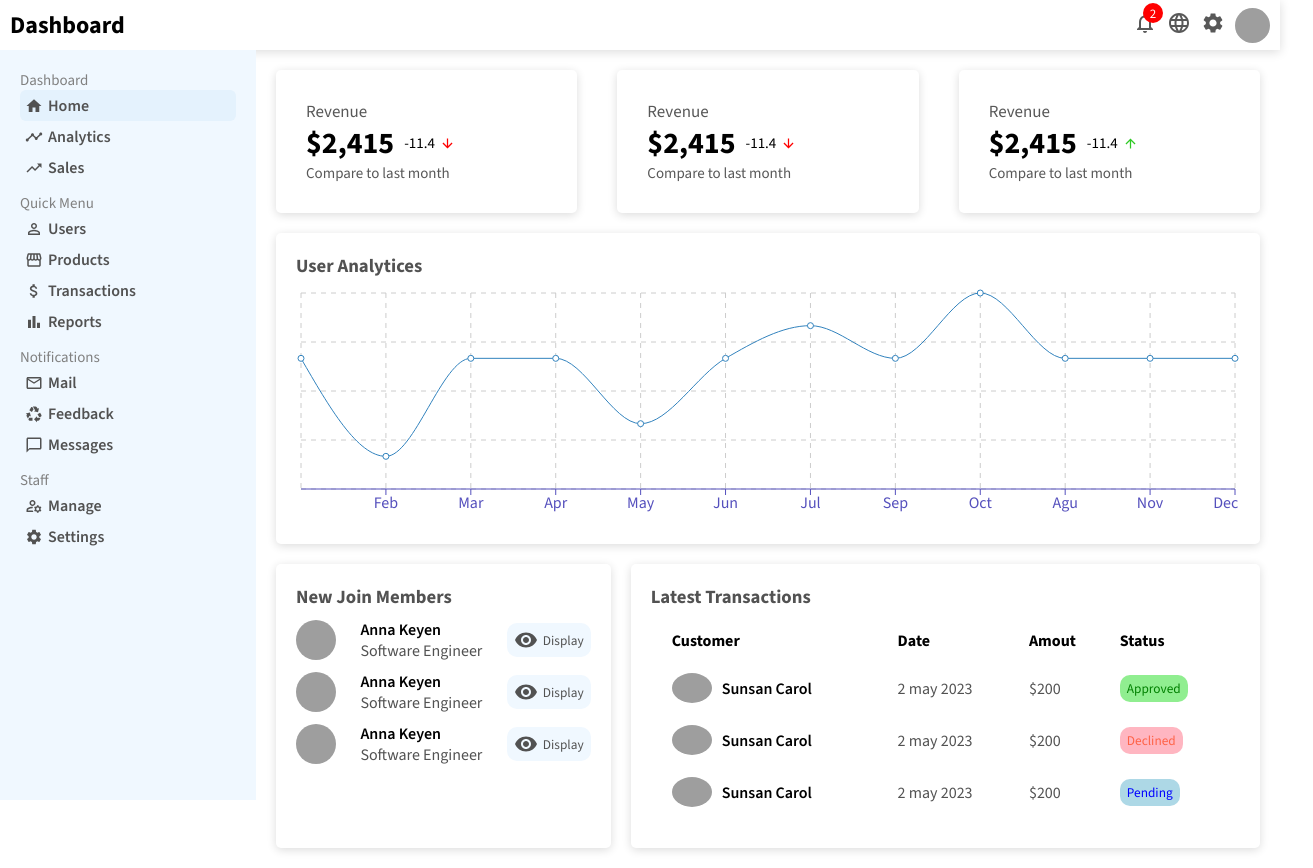
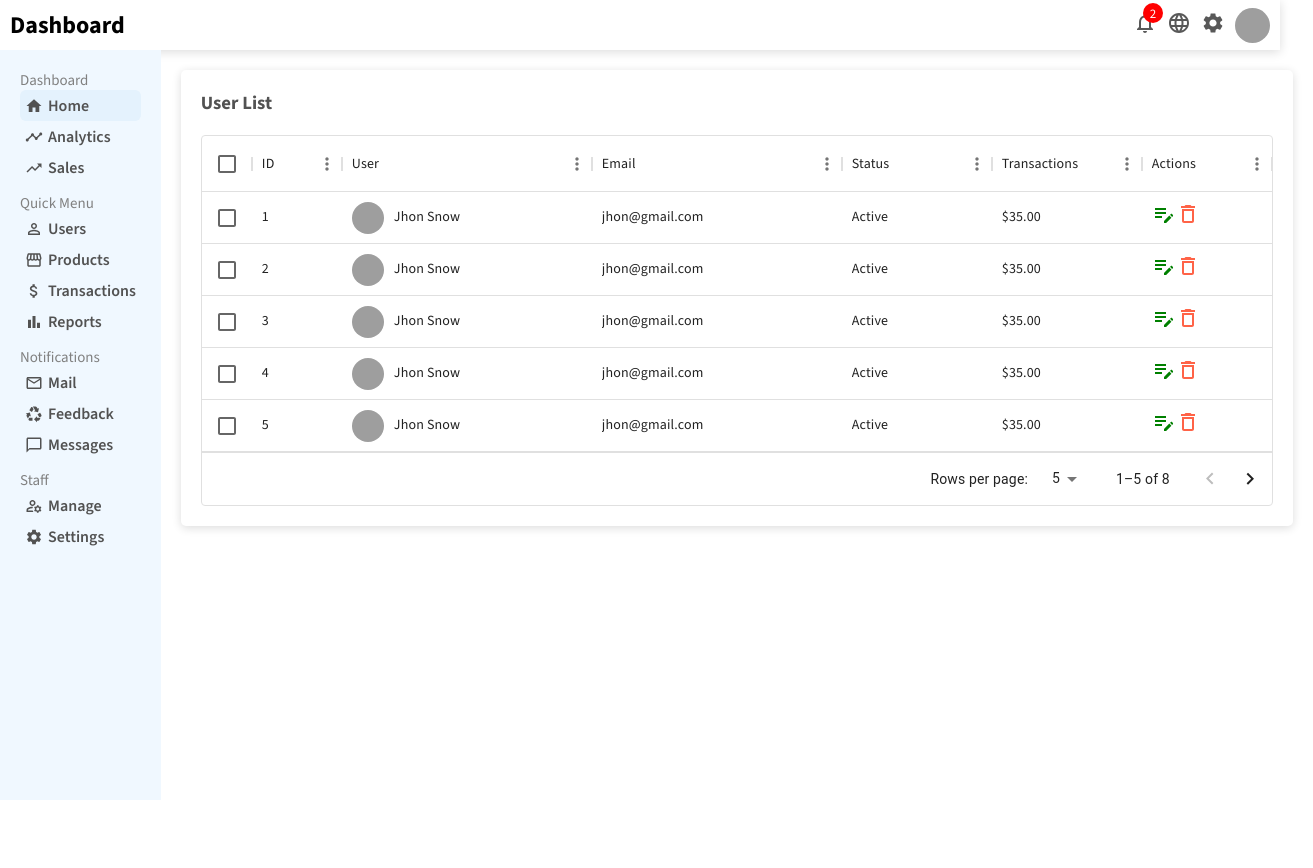
Before and after one commit to suportdevs/react-admin-dashboard, a React (Create React App) app: page /users in a window 1280 px wide. Shown: the whole page, 1313 px wide, since content can reach past the window. After the commit the page ends 800 px from the top, so only its background shows below. Built offline with nearby package versions, Linux system fonts and the light colour scheme; grey boxes are pictures that could not be loaded.

Commit message:
user list designed

```diff
--- a/package.json
+++ b/package.json
@@ -7,11 +7,13 @@
     "@emotion/styled": "^11.11.0",
     "@mui/icons-material": "^5.14.11",
     "@mui/material": "^5.14.11",
+    "@mui/x-data-grid": "^6.16.0",
     "@testing-library/jest-dom": "^5.17.0",
     "@testing-library/react": "^13.4.0",
     "@testing-library/user-event": "^13.5.0",
     "react": "^18.2.0",
     "react-dom": "^18.2.0",
+    "react-router-dom": "^6.16.0",
     "react-scripts": "5.0.1",
     "recharts": "^2.8.0",
     "web-vitals": "^2.1.4"
--- a/src/App.js
+++ b/src/App.js
@@ -1,18 +1,42 @@
 import './App.css';
+import Layout from './components/Layout/Layout';
 import Sidebar from './components/Sidebar/Sidebar';
 import TopBar from './components/TopBar/TopBar';
+import UserList from './components/UserList/UserList';
 import Home from './pages/Home/Home';
+import {
+  createBrowserRouter,
+  RouterProvider,
+} from "react-router-dom";
+
 
 function App() {
+  const router = createBrowserRouter([
+    {
+      path: "/",
+      element: <Layout />,
+      children: [
+        {
+          path: '/',
+          element: <Home />,
+        },
+        {
+          path: '/users',
+          element: <UserList />,
+        },
+      ]
+    },
+  ]);
   return (
     <>
-      <TopBar />
+    <RouterProvider router={router} />
+      {/* <TopBar />
       <div className='container'>
         <Sidebar/>
         <div className="mainContentWrapper">
           <Home />
         </div>
-      </div>
+      </div> */}
 
     </>
   );
--- /dev/null
+++ b/src/components/Layout/Layout.jsx
@@ -0,0 +1,17 @@
+import { Outlet } from "react-router-dom";
+import Sidebar from "../Sidebar/Sidebar";
+import TopBar from "../TopBar/TopBar";
+
+export default function Layout(){
+    return (
+        <>
+        <TopBar />
+        <div className='container'>
+            <Sidebar/>
+            <div className="mainContentWrapper">
+            <Outlet />
+            </div>
+        </div>
+        </>
+    )
+}
--- /dev/null
+++ b/src/components/UserList/UserList.css
@@ -0,0 +1,34 @@
+.userList{
+    background-color: #fff;
+    padding: 20px;
+    border-radius: 5px;
+    box-shadow: 0px 2px 10px gainsboro;
+    -webkit-box-shadow: 0px 2px 10px gainsboro;
+    margin: 20px;
+
+}
+.userListTitle{
+    color: #525252;
+    margin-bottom: 20px;
+}
+.userListUser {
+    display: flex;
+    align-items: center;
+}
+
+img.userListUserImg {
+    width: 32px;
+    height: 32px;
+    border-radius: 50%;
+    object-fit: cover;
+    margin-right: 10px;
+}
+.userListIcon{
+    font-size: 15px;
+}
+.userListIcon.edit{
+    color: green;
+}
+.userListIcon.delete{
+    color: tomato;
+}
--- /dev/null
+++ b/src/components/UserList/UserList.jsx
@@ -0,0 +1,60 @@
+import { DeleteOutline, EditNote } from "@mui/icons-material";
+import "./UserList.css";
+
+import { DataGrid } from '@mui/x-data-grid';
+import { Link } from "react-router-dom";
+
+const columns = [
+  { field: 'id', headerName: 'ID', width: 90 },
+  { field: 'user', headerName: 'User', width: 250, renderCell: (params) => {
+    return (
+        <div className="userListUser">
+            <img className="userListUserImg" src={params.row.avatar} alt="" />
+            <span className="userListUsername">{params.row.username}</span>
+        </div>
+    )
+  }},
+  { field: 'email', headerName: 'Email', width: 250 },
+  { field: 'status', headerName: 'Status', width: 150 },
+  { field: 'transactions', headerName: 'Transactions', width: 150 },
+  { field: 'actions', headerName: 'Actions', width: 130, renderCell: (params) => {
+    return (
+        <div className="userTableAction">
+            <Link to={"user/edit/" + params.row.id}>
+            <EditNote className="userListIcon edit" />
+            </Link>
+            <DeleteOutline className="userListIcon delete" />
+        </div>
+    )
+  } },
+];
+const rows = [
+    { id: 1, username: 'Jhon Snow', email: 'jhon@gmail.com', status: 'Active', transactions: '$35.00', actions:'', avatar: 'https://images.pexels.com/photos/943235/pexels-photo-943235.jpeg?auto=compress&cs=tinysrgb&w=600' },
+    { id: 2, username: 'Jhon Snow', email: 'jhon@gmail.com', status: 'Active', transactions: '$35.00', actions:'', avatar: 'https://images.pexels.com/photos/943235/pexels-photo-943235.jpeg?auto=compress&cs=tinysrgb&w=600' },
+    { id: 3, username: 'Jhon Snow', email: 'jhon@gmail.com', status: 'Active', transactions: '$35.00', actions:'', avatar: 'https://images.pexels.com/photos/943235/pexels-photo-943235.jpeg?auto=compress&cs=tinysrgb&w=600' },
+    { id: 4, username: 'Jhon Snow', email: 'jhon@gmail.com', status: 'Active', transactions: '$35.00', actions:'', avatar: 'https://images.pexels.com/photos/943235/pexels-photo-943235.jpeg?auto=compress&cs=tinysrgb&w=600' },
+    { id: 5, username: 'Jhon Snow', email: 'jhon@gmail.com', status: 'Active', transactions: '$35.00', actions:'', avatar: 'https://images.pexels.com/photos/943235/pexels-photo-943235.jpeg?auto=compress&cs=tinysrgb&w=600' },
+    { id: 6, username: 'Jhon Snow', email: 'jhon@gmail.com', status: 'Active', transactions: '$35.00', actions:'', avatar: 'https://images.pexels.com/photos/943235/pexels-photo-943235.jpeg?auto=compress&cs=tinysrgb&w=600' },
+    { id: 7, username: 'Jhon Snow', email: 'jhon@gmail.com', status: 'Active', transactions: '$35.00', actions:'', avatar: 'https://images.pexels.com/photos/943235/pexels-photo-943235.jpeg?auto=compress&cs=tinysrgb&w=600' },
+    { id: 8, username: 'Jhon Snow', email: 'jhon@gmail.com', status: 'Active', transactions: '$35.00', actions:'', avatar: 'https://images.pexels.com/photos/943235/pexels-photo-943235.jpeg?auto=compress&cs=tinysrgb&w=600' },
+  ];
+export default function UserList(){
+    return (
+        <div className="userList">
+            <h3 className="userListTitle">User List</h3>
+            <div className="userListContent">
+            <DataGrid
+                rows={rows}
+                columns={columns}
+                initialState={{
+                pagination: {
+                    paginationModel: { page: 0, pageSize: 5 },
+                },
+                }}
+                pageSizeOptions={[5, 10]}
+                checkboxSelection
+            />
+            </div>
+        </div>
+    )
+}
```
Also changed, not shown: 2 other files (tests, documents, lock files or other folders).
